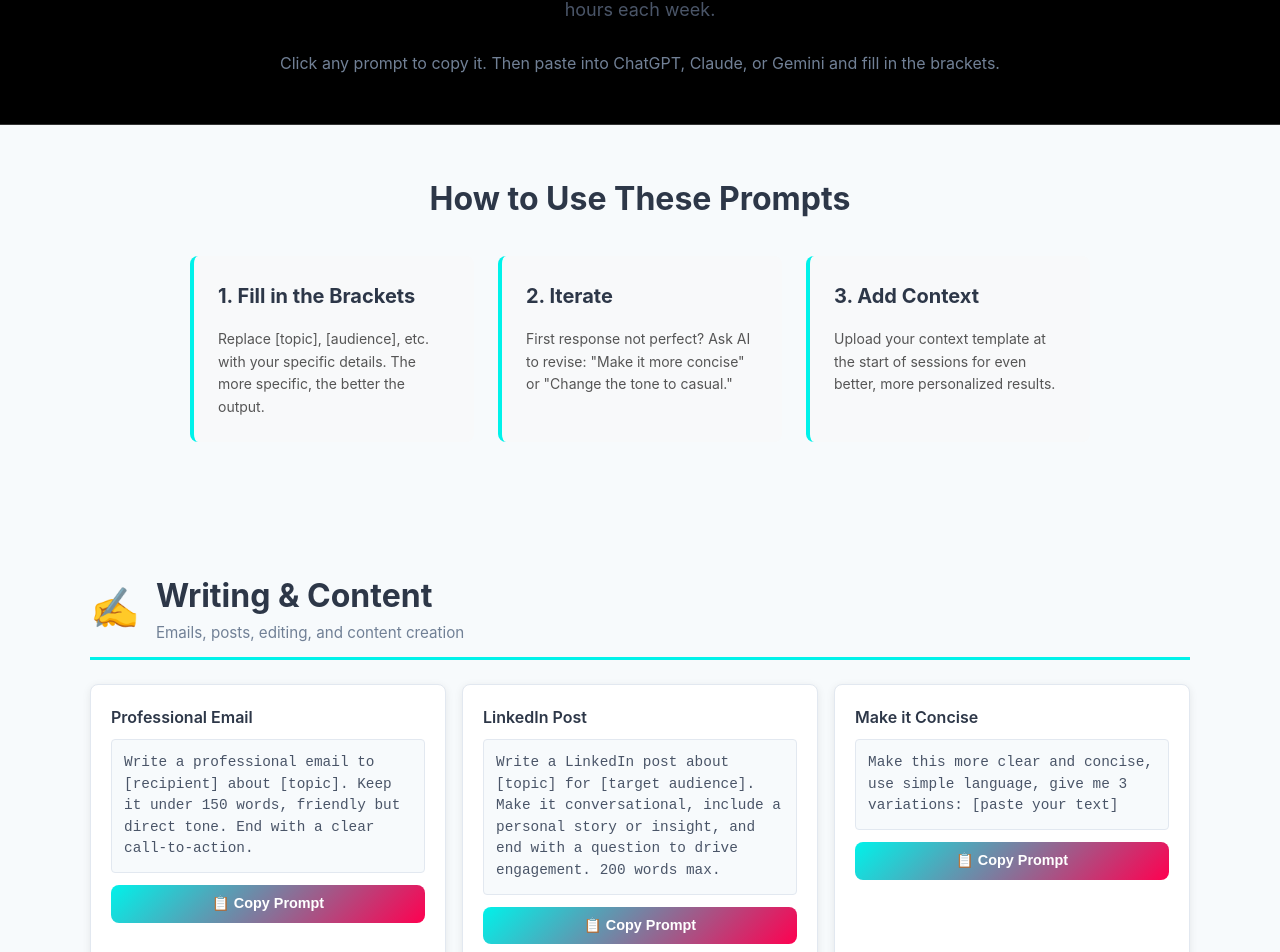
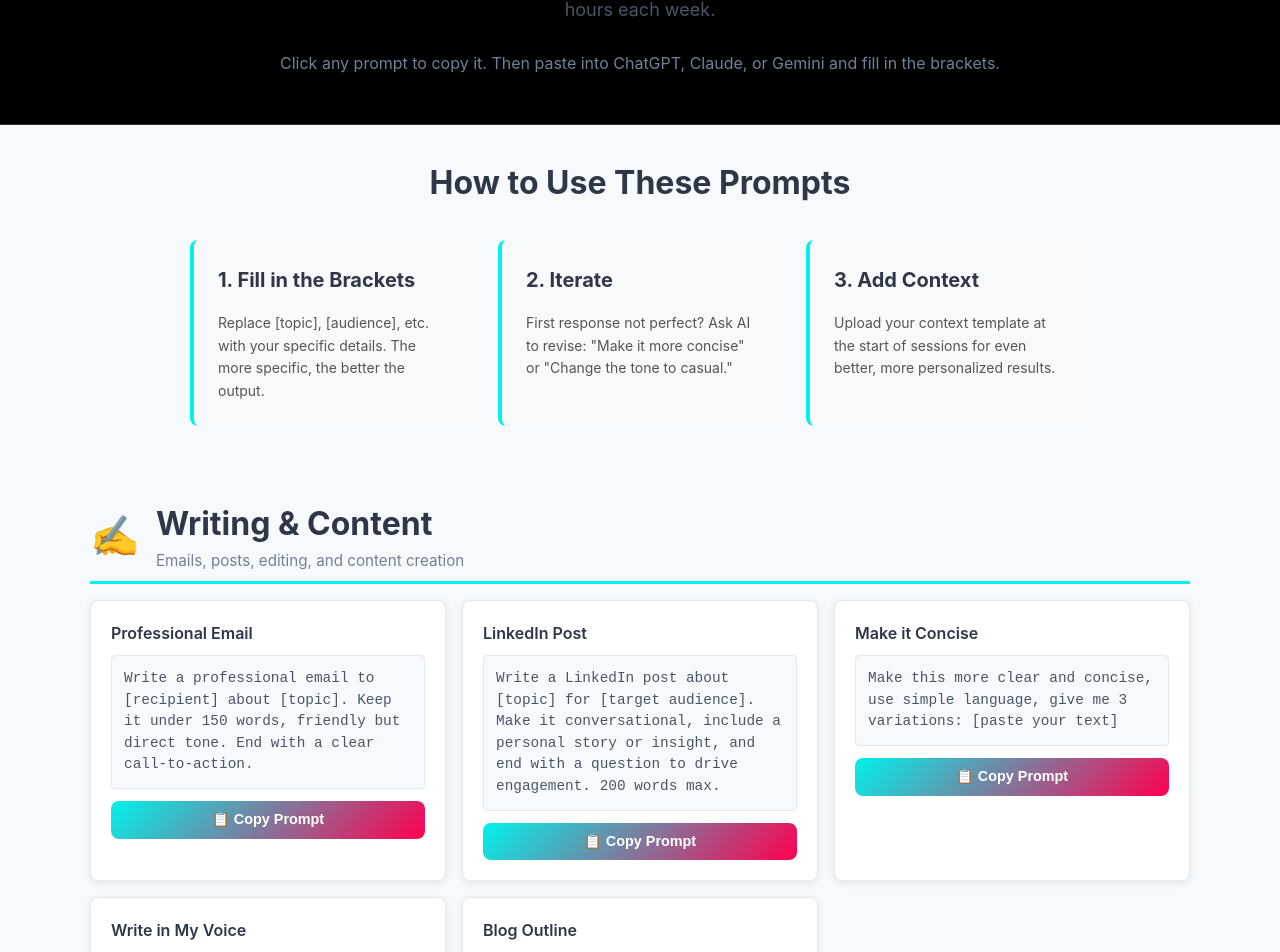
Before and after one commit to givemetheballai-debug/Buildwithjamie, a Next.js app: page /resources/prompts in a window 1280 px wide. Shown: the part 417-1369 px from the top of the page. Built offline with nearby package versions, Linux system fonts and the light colour scheme.

Commit message:
Update page.js

```diff
--- a/app/resources/prompts/page.js
+++ b/app/resources/prompts/page.js
@@ -182,9 +182,9 @@ export default function PromptLibrary() {
       </section>
 
       {/* Tips Section */}
-      <section className="section-sm" style={{background: '#f7fafc'}}>
+      <section style={{padding: '2rem 2rem 1rem 2rem', background: '#f7fafc'}}>
         <div className="resource-wrapper">
-          <h2 className="text-3xl font-bold mb-lg text-center" style={{color: '#2d3748'}}>
+          <h2 className="text-3xl font-bold mb-md text-center" style={{color: '#2d3748'}}>
             How to Use These Prompts
           </h2>
 
@@ -220,16 +220,16 @@ export default function PromptLibrary() {
       </section>
 
       {/* Prompts by Category */}
-      <section className="section-sm" style={{background: '#f7fafc'}}>
+      <section style={{padding: '1.5rem 2rem 3rem 2rem', background: '#f7fafc'}}>
         <div style={{maxWidth: '1100px', margin: '0 auto'}}>
           {categories.map((category) => (
-            <div key={category.id} className="mb-xl">
+            <div key={category.id} className="mb-lg">
               {/* Category Header */}
               <div style={{
                 display: 'flex',
                 alignItems: 'center',
-                marginBottom: '1.5rem',
-                paddingBottom: '0.75rem',
+                marginBottom: '1rem',
+                paddingBottom: '0.5rem',
                 borderBottom: '3px solid var(--accent-cyan)'
               }}>
                 <div className="text-4xl" style={{marginRight: '1rem'}}>{category.icon}</div>
```
